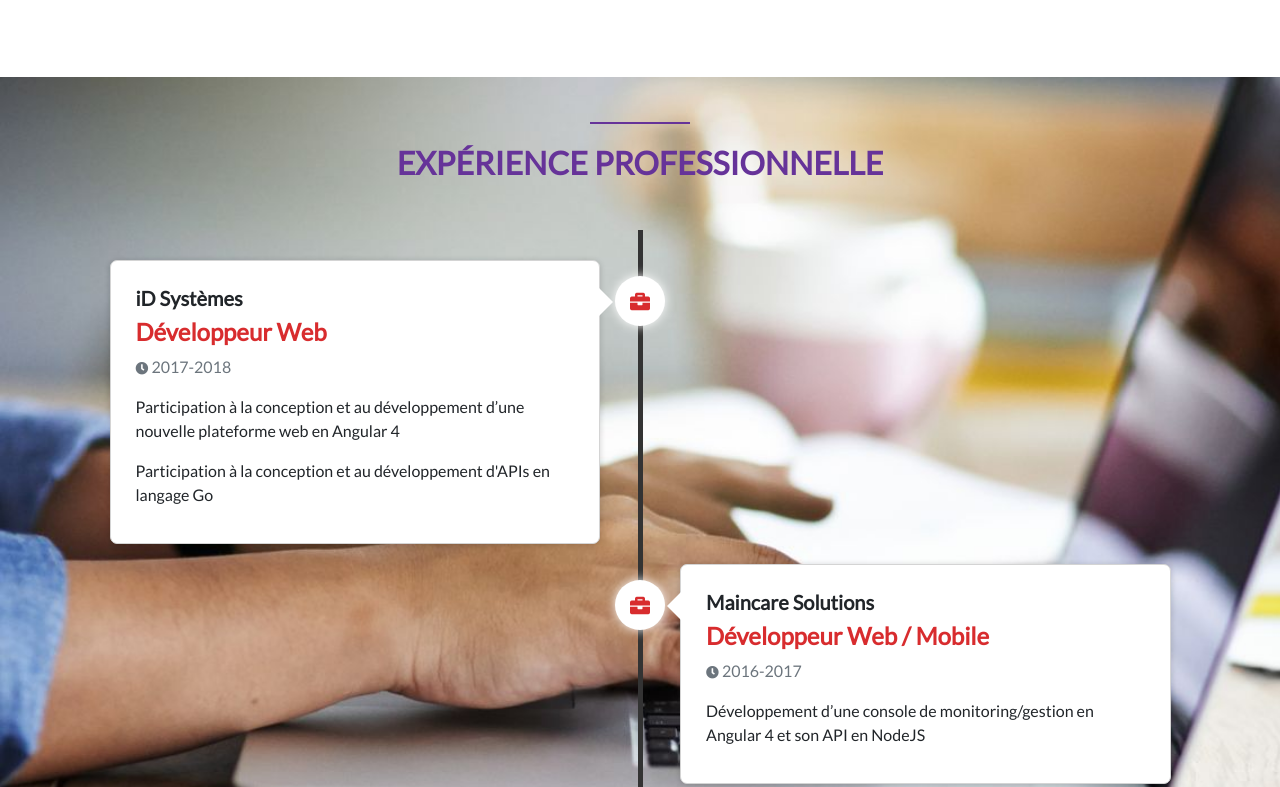
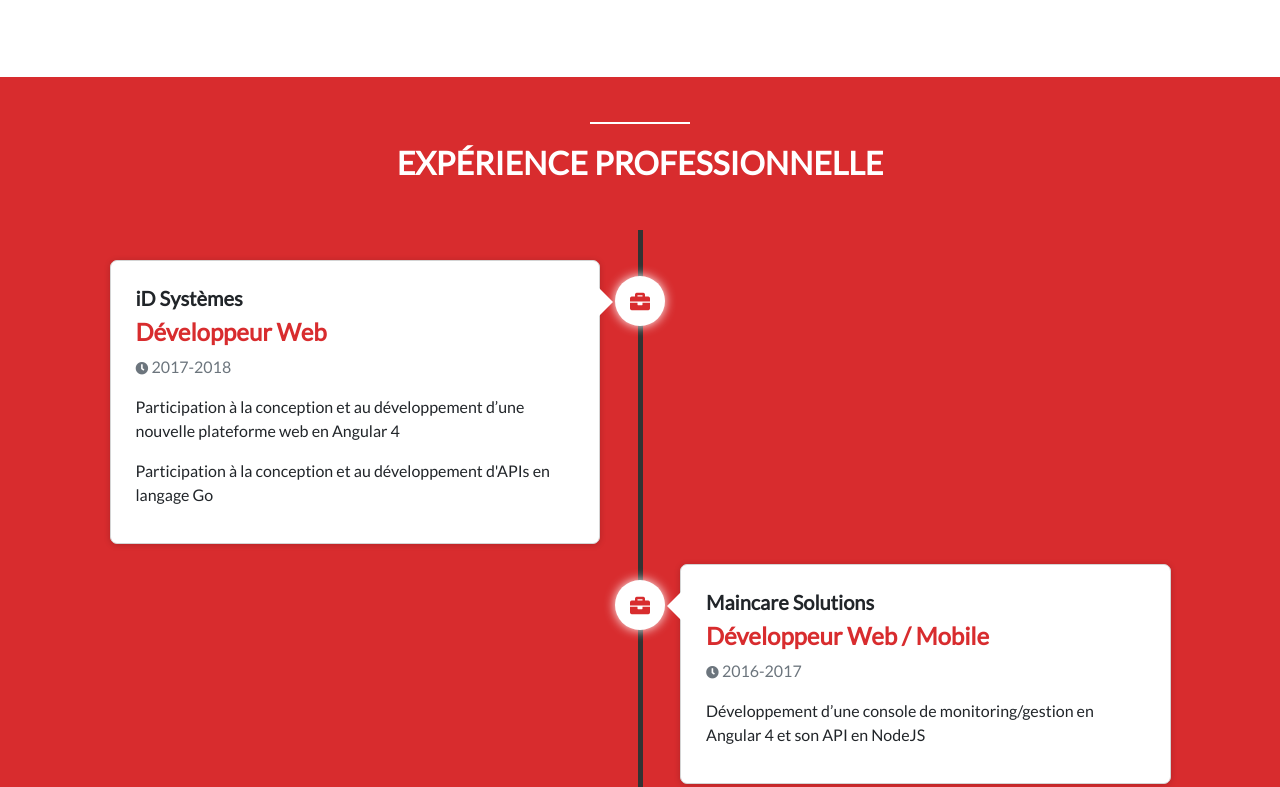
Before and after one commit to Mystogan33/CV_Webapp, a website: page index.html in a window 1280 px wide. Shown: the part 1586-2373 px from the top of the page. Drawn offline with nearby package versions, Linux system fonts and the light colour scheme.

Commit message:
Fixing the style

```diff
--- a/index.html
+++ b/index.html
@@ -193,7 +193,7 @@
 
 <section id="experience">
   <div class="container">
-    <div class="blue-divider"></div>
+    <div class="white-divider"></div>
     <div class="heading">
       <h2>Expérience Professionnelle</h2>
     </div>
--- a/scss/components/_experience.scss
+++ b/scss/components/_experience.scss
@@ -1,8 +1,9 @@
 /* EXPERIENCE */
 #experience {
-	background: url("../images/work.jpg") no-repeat;
+	background: #d82c2e;
 	background-size: cover;
-	padding-bottom: 0;
+  padding-bottom: 0;
+  overflow-y: hidden;
 
 	.container-fluid {
 		padding: 0;
@@ -14,7 +15,7 @@
 
 	.heading {
 		h2 {
-			color: rebeccapurple;
+			color: #fff;
 		}
   }
 
--- a/scss/components/_portfolio.scss
+++ b/scss/components/_portfolio.scss
@@ -1,9 +1,7 @@
 
 /* PORTFOLIO */
 #portfolio {
-  background: url('../images/working.jpeg');
-  background-repeat: no-repeat;
-  background-size: cover;
+  background: linear-gradient(#d82c2e, rebeccapurple);
 
   .projects {
     margin-bottom: 20px;
@@ -21,7 +19,7 @@
     }
 
     &[data-scroll="in"] {
-      transition: all 1s linear;
+      transition: all .6s;
       transform: translateX(0);
       opacity: 1;
     }
```
Also changed, not shown: css/styles.css.
